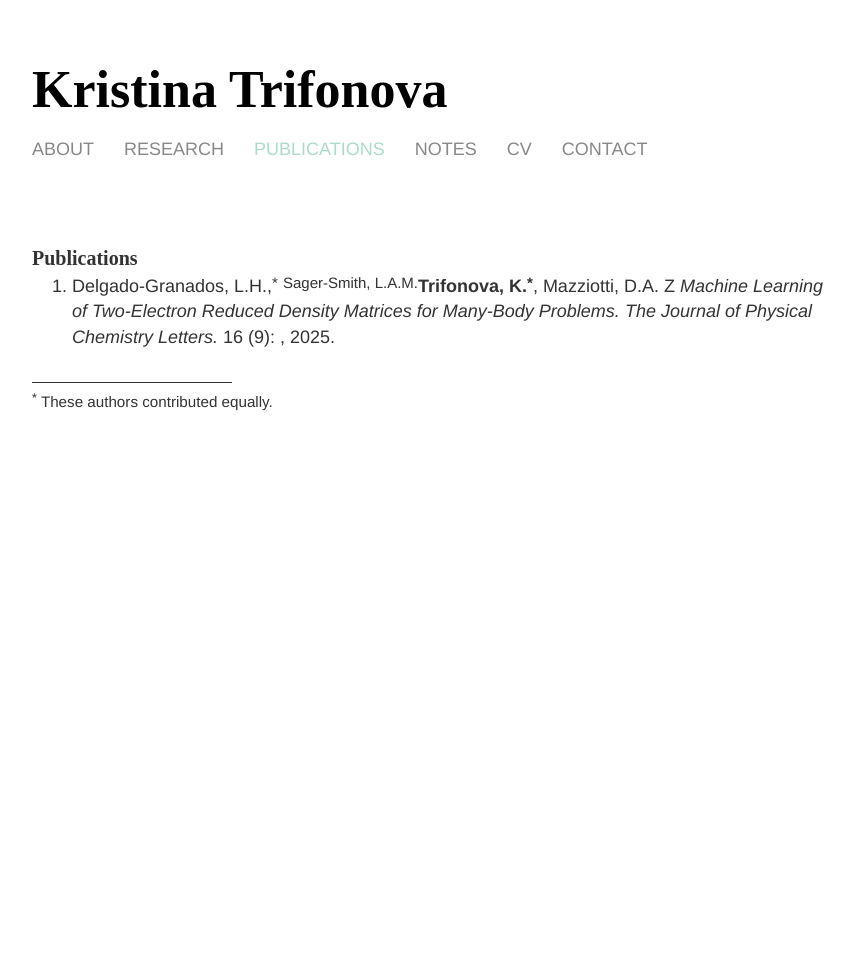
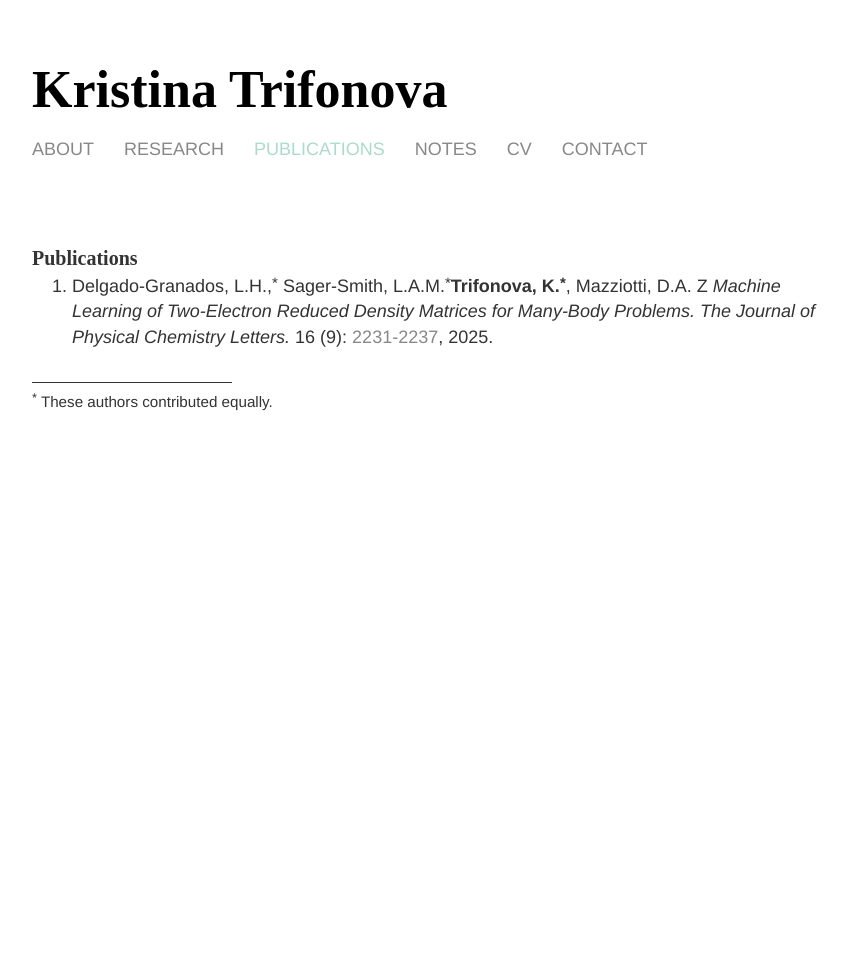
Before and after one commit to k-trifonova/k-trifonova.github.io, a Jekyll site: the page built from publications/index.html, in a window 1280 px wide. Shown: the whole page, without its empty margins (208-1062 px from the left). Built offline with Jekyll 4.4.1, drawn with Linux system fonts in a browser that asks for light colours.

Commit message:
Fixed citation

```diff
--- a/publications/index.html
+++ b/publications/index.html
@@ -29,7 +29,7 @@
 <br>
 	<h2><strong>Publications</strong></h2>
 		<ol reversed>
-			<li><p>Delgado-Granados, L.H.,<sup>*</sup> <sup>Sager-Smith, L.A.M.</sup><strong>Trifonova, K.<sup>*</sup></strong>, Mazziotti, D.A. Z <em>Machine Learning of Two-Electron Reduced Density Matrices for Many-Body Problems.</em> <em>The Journal of Physical Chemistry Letters.</em> 16 (9): <a href="https://pubs.acs.org/doi/full/10.1021/acs.jpclett.4c03366" target="_blank"></a>, 2025. </p></li>
+			<li><p>Delgado-Granados, L.H.,<sup>*</sup> Sager-Smith, L.A.M.<sup>*</sup><strong>Trifonova, K.<sup>*</sup></strong>, Mazziotti, D.A. Z <em>Machine Learning of Two-Electron Reduced Density Matrices for Many-Body Problems.</em> <em>The Journal of Physical Chemistry Letters.</em> 16 (9): <a href="https://pubs.acs.org/doi/full/10.1021/acs.jpclett.4c03366" target="_blank">2231-2237</a>, 2025. </p></li>
 		</ol>
 	<br>
 	<hr style="width:25%" align="left">
```
